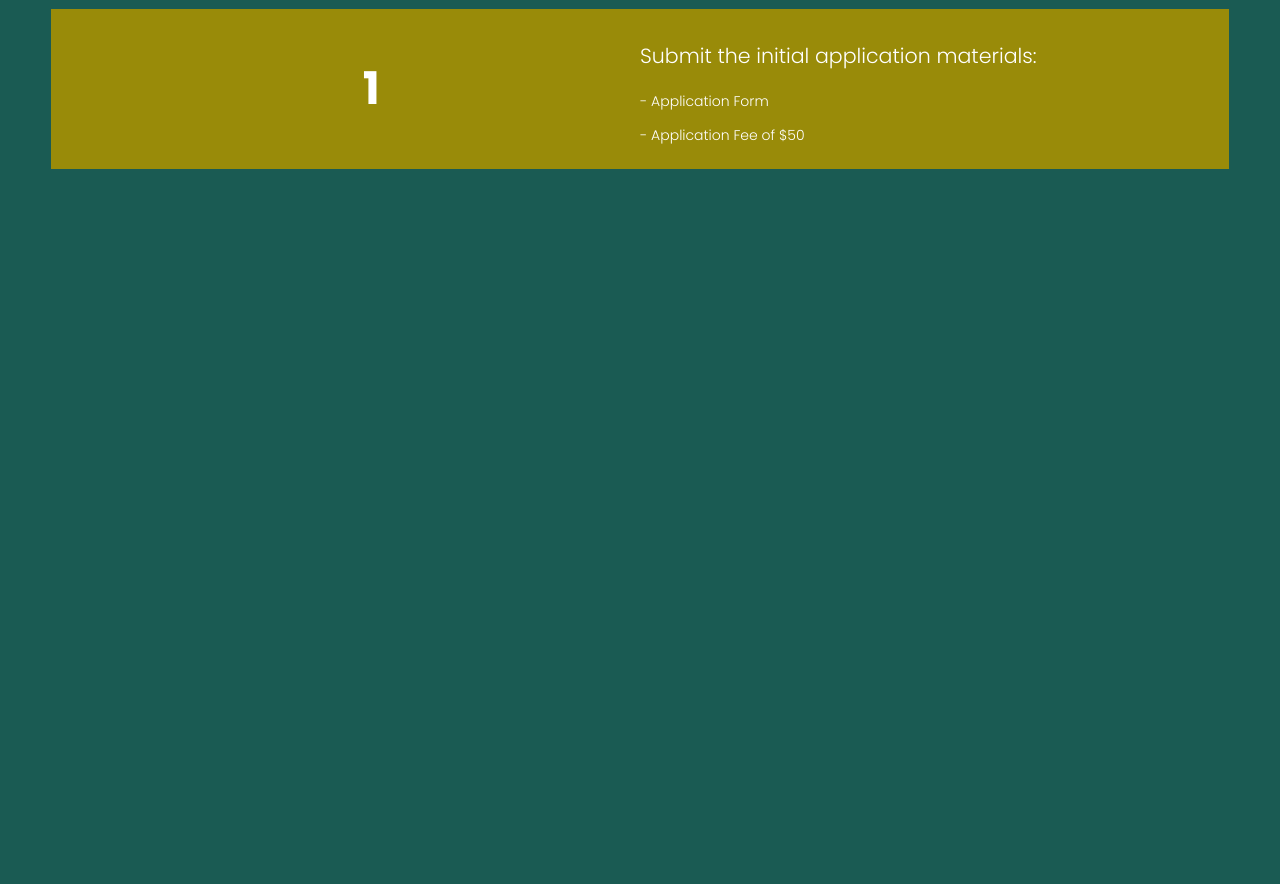
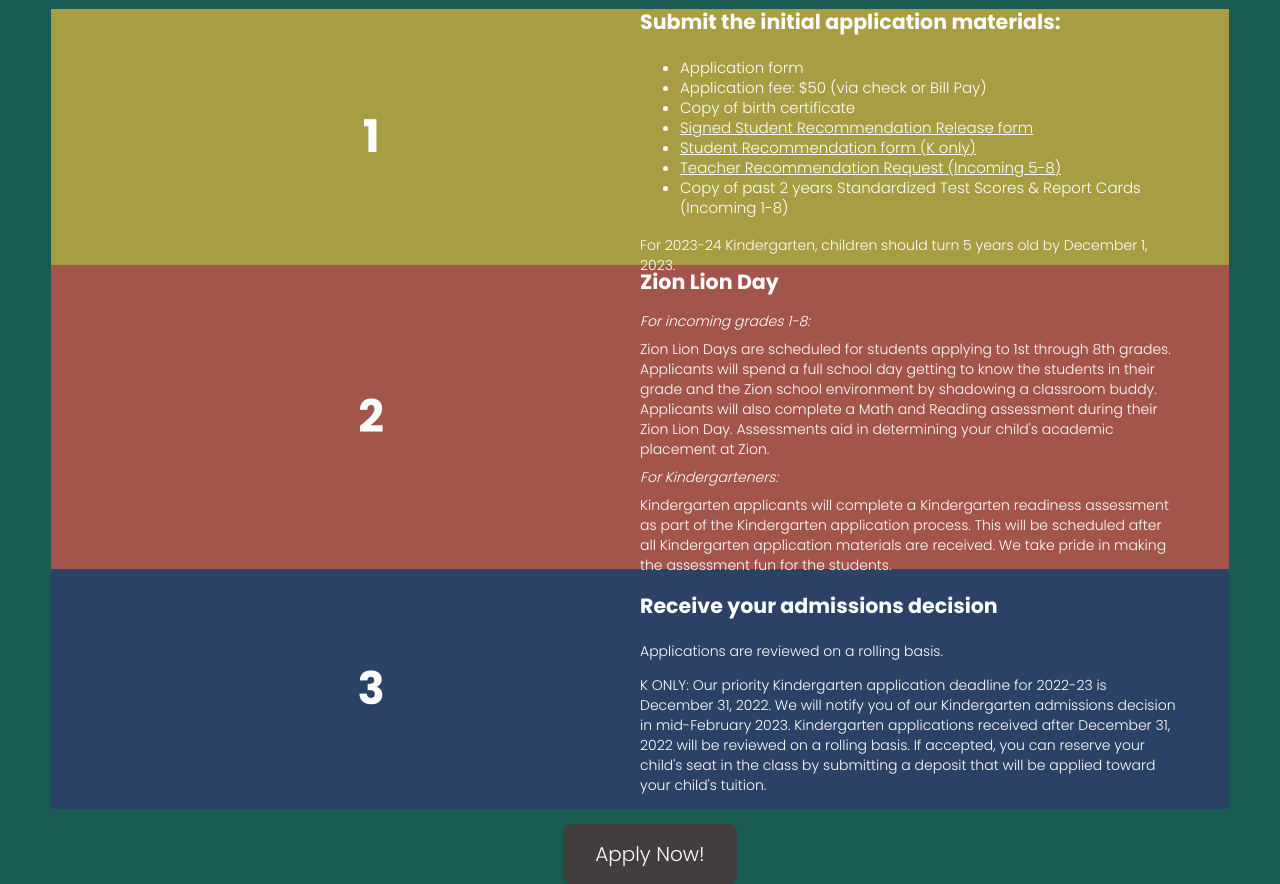
Before and after one commit to brenleung/zion-website-redesign, a plain HTML site: page app-process.html in a window 1280 px wide. Shown: the part 172-1056 px from the top of the page. Before the commit the page ends 800 px from the top, so only its background shows below. Drawn offline with Linux system fonts and the light colour scheme.

Commit message:
finished application process page

```diff
--- a/app-process.html
+++ b/app-process.html
@@ -51,8 +51,40 @@
         </div>
         <div class="col">
             <h3>Submit the initial application materials:</h3>
-            <p>- Application Form</p>
-            <p>- Application Fee of $50</p>
+            <ul>
+                <li>Application form</li>
+                <li>Application fee: $50 (via check or Bill Pay)</li>
+                <li>Copy of birth certificate</li>
+                <li><a href="https://www.zionsfschool.org/_files/ugd/8a10c2_eba16361a5864c279ac52d64c48b882e.pdf?index=true">Signed Student Recommendation Release form</a></li>
+                <li><a href="https://www.zionsfschool.org/_files/ugd/8a10c2_fb33c976c73d4d3f80dbbdad73a565c5.pdf">Student Recommendation form (K only)</a></li>
+                <li><a href="https://www.zionsfschool.org/_files/ugd/8a10c2_00ded71d71dc4678bd64f889b0a9fb05.pdf">Teacher Recommendation Request (Incoming 5-8)</a></li>
+                <li>Copy of past 2 years Standardized Test Scores & Report Cards (Incoming 1-8)</li>
+            </ul>
+            <p>For 2023-24 Kindergarten, children should turn 5 years old by December 1, 2023.</p>
         </div>
     </div>
+    <div class="row2">
+        <div class="col">
+            <h1 style="text-align: center">2</h1>
+        </div>
+        <div class="col">
+            <h3>Zion Lion Day</h3>
+            <p style="line-height: 8px; font-style: italic">For incoming grades 1-8:</p>
+            <p>Zion Lion Days are scheduled for students applying to 1st through 8th grades. Applicants will spend a full school day getting to know the students in their grade and the Zion school environment by shadowing a classroom buddy. Applicants will also complete a Math and Reading assessment during their Zion Lion Day. Assessments aid in determining your child's academic placement at Zion.</p>
+            <p style="line-height: 8px; font-style: italic">For Kindergarteners:</p>
+            <p>Kindergarten applicants will complete a Kindergarten readiness assessment as part of the Kindergarten application process. This will be scheduled after all Kindergarten application materials are received. We take pride in making the assessment fun for the students.</p>
+        </div>
+    </div>
+    <div class="row3">
+        <div class="col">
+            <h1 style="text-align: center">3</h1>
+        </div>
+        <div class="col">
+            <h3>Receive your admissions decision</h3>
+            <p>Applications are reviewed on a rolling basis.</p>
+            <p>K ONLY: Our priority Kindergarten application deadline for 2022-23 is December 31, 2022. We will notify you of our Kindergarten admissions decision in mid-February 2023. Kindergarten applications received after December 31, 2022 will be reviewed on a rolling basis. If accepted, you can reserve your child's seat in the class by submitting a deposit that will be applied toward your child's tuition.</p>
+        </div>
+    </div>
+
+    <a href="#"><button class="apply-button">Apply Now!</button></a>
 </body>
--- a/styles/app-process.scss
+++ b/styles/app-process.scss
@@ -183,7 +183,7 @@
 h3 {
     color: white;
     font-family: "Poppins", sans-serif;
-    font-weight: lighter;
+    font-weight: bold;
 }
 
 p {
@@ -196,9 +196,31 @@
     padding-left: 4%;
     padding-right: 4%;
     display: flex;
-    height: 20%;
+    height: 32%;
     align-items: center;
-    background-color: #998b09;
+    background-color: #a79d42;
+    margin-left: 4%;
+    margin-right: 4%;
+}
+
+.row2 {
+    padding-left: 4%;
+    padding-right: 4%;
+    display: flex;
+    height: 38%;
+    align-items: center;
+    background-color: #a3554c;
+    margin-left: 4%;
+    margin-right: 4%;
+}
+
+.row3 {
+    padding-left: 4%;
+    padding-right: 4%;
+    display: flex;
+    height: 30%;
+    align-items: center;
+    background-color: #2b4166;
     margin-left: 4%;
     margin-right: 4%;
 }
@@ -206,3 +228,35 @@
 .col {
     flex-basis: 50%;
 }
+
+ul li {
+    font-family: "Poppins", sans-serif;
+    color: white;
+    line-height: 20px;
+    font-size: 15px;
+}
+
+ul li a:visited {
+    color: white;
+}
+
+ul li a:link {
+    color: white;
+}
+
+.apply-button {
+    margin-top: 15px;
+    font-family: "Poppins", sans-serif;
+    border: none;
+    color: white;
+    text-align: center;
+    display: inline-block;
+    text-decoration: none;
+    font-size: 20px;
+    padding: 15px 32px;
+    background-color: #423e3e;
+    border-radius: 8px;
+    position: absolute;
+    left: 44%;
+    cursor: pointer;
+  }
--- a/styles/styles.scss
+++ b/styles/styles.scss
@@ -288,6 +288,7 @@
 }
 
 .apply-button {
+  font-family: 'Poppins', sans-serif;
   border: none;
   color: white;
   text-align: center;
```
Also changed, not shown: styles/app-process.css, styles/styles.css, 2 other files.
